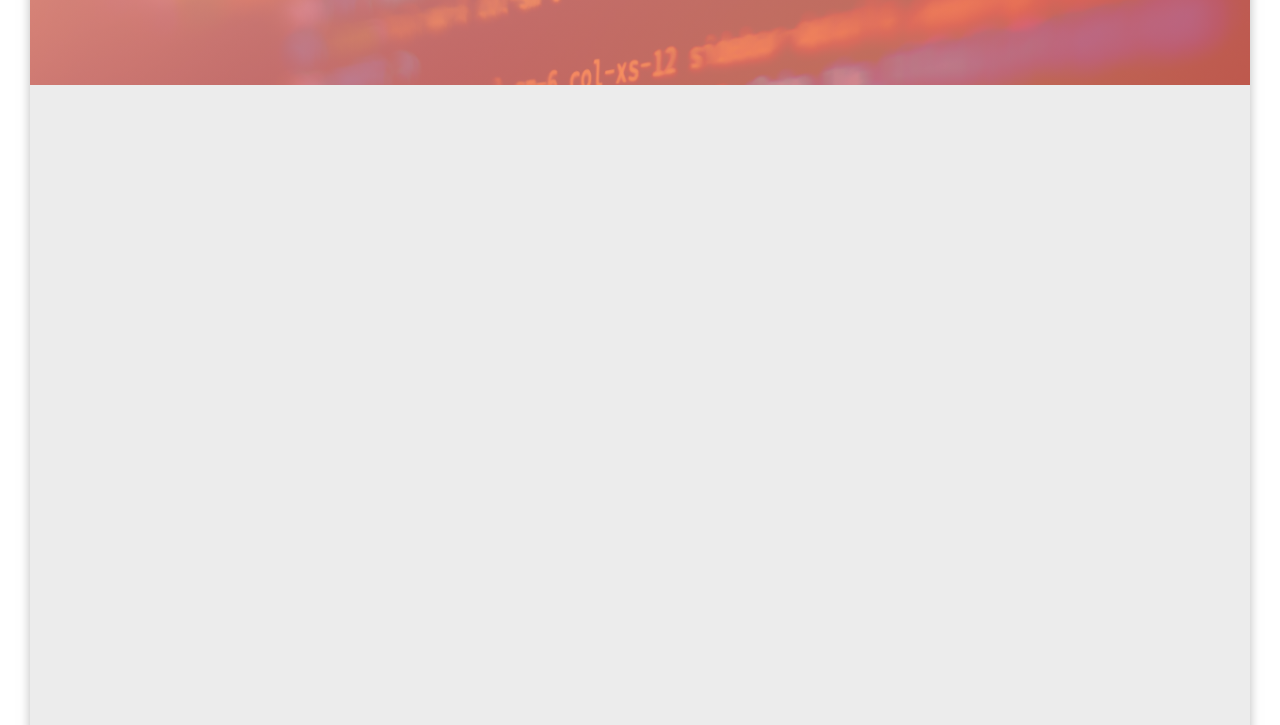
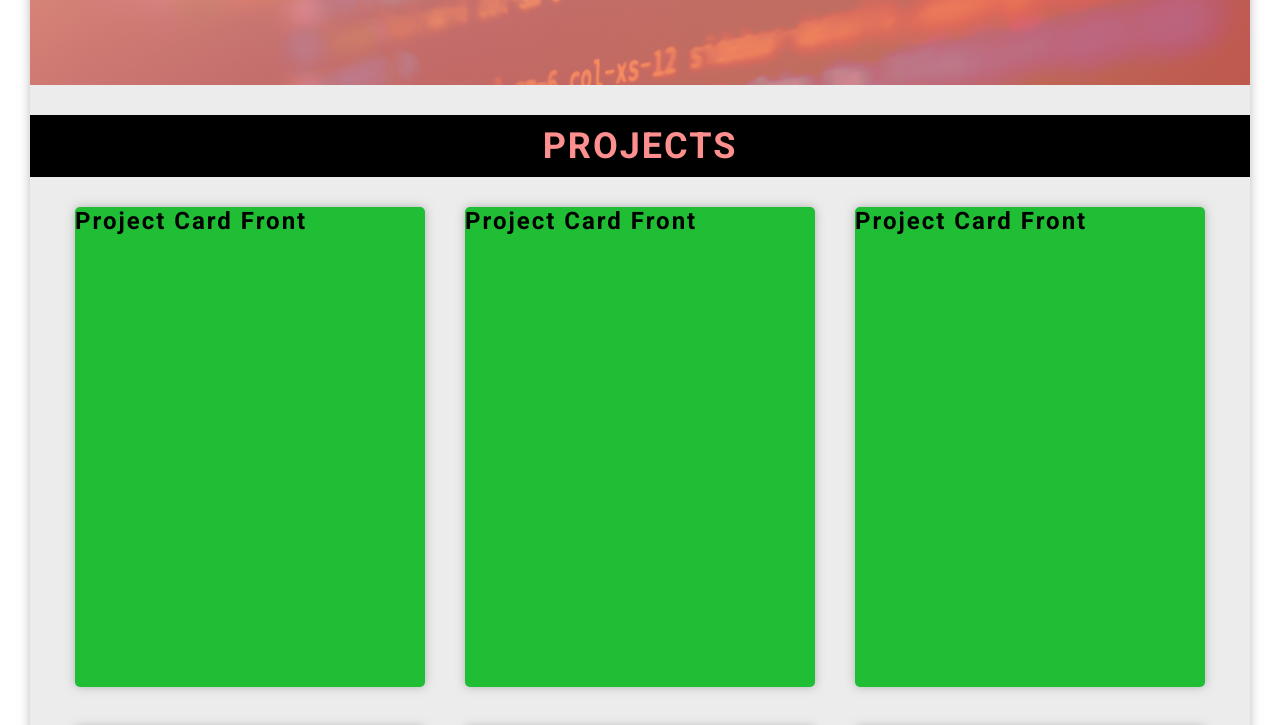
Before and after one commit to Miyuru-Shalitha/my-portfolio, a React (Create React App) app: page / in a window 1280 px wide. Shown: the part 695-1420 px from the top of the page. Built offline with nearby package versions, Linux system fonts and the light colour scheme.

Commit message:
Add basic structure of projects section

```diff
--- a/src/App.js
+++ b/src/App.js
@@ -1,11 +1,15 @@
 import Header from "./components/Header";
 import Navigation from "./components/Navigation";
+import Projects from "./components/Projects/Projects";
 
 function App() {
   return (
     <div className="app">
       <Navigation />
       <Header />
+      <main>
+        <Projects />
+      </main>
     </div>
   );
 }
--- /dev/null
+++ b/src/components/Projects/Project.js
@@ -0,0 +1,17 @@
+import React from "react";
+
+function Project() {
+  return (
+    <div className="project-card">
+      <div className="project-card__side project-card__side--front">
+        <h1>Project Card Front</h1>
+      </div>
+
+      <div className="project-card__side project-card__side--back">
+        <h1>Project Card Back</h1>
+      </div>
+    </div>
+  );
+}
+
+export default Project;
--- /dev/null
+++ b/src/components/Projects/Projects.js
@@ -0,0 +1,23 @@
+import React from "react";
+import Project from "./Project";
+
+function Projects() {
+  return (
+    <section className="projects u-margin-top-medium">
+      <div className="projects__heading">
+        <h2 className="heading-secondary">Projects</h2>
+      </div>
+
+      <div className="projects__container u-margin-top-medium">
+        <Project />
+        <Project />
+        <Project />
+        <Project />
+        <Project />
+        <Project />
+      </div>
+    </section>
+  );
+}
+
+export default Projects;
--- a/src/scss/abstracts/_variables.scss
+++ b/src/scss/abstracts/_variables.scss
@@ -1,4 +1,4 @@
-@use "functions";
+@use "functions" as *;
 
 // COLORS
 :root {
@@ -33,3 +33,6 @@ $color-grey-dark-3: #333;
 
 // FONT SIZES
 $default-font-size: rem(16);
+
+// BORDER RADIUS
+$default-border-radius: 0 0 rem(10) rgba($color-grey-dark-1, 0.5);
--- a/src/scss/base/_typography.scss
+++ b/src/scss/base/_typography.scss
@@ -5,3 +5,9 @@
   color: var(--color-primary-light);
   text-transform: uppercase;
 }
+
+.heading-secondary {
+  font-size: rem(36);
+  color: var(--color-primary);
+  text-transform: uppercase;
+}
--- a/src/scss/base/_utilities.scss
+++ b/src/scss/base/_utilities.scss
@@ -3,3 +3,7 @@
 .u-margin-bottom-medium {
   margin-bottom: rem(30) !important;
 }
+
+.u-margin-top-medium {
+  margin-top: rem(30) !important;
+}
--- a/src/scss/components/_index.scss
+++ b/src/scss/components/_index.scss
@@ -1,2 +1,3 @@
 @forward "button";
 @forward "navigation";
+@forward "project";
--- a/src/scss/components/_navigation.scss
+++ b/src/scss/components/_navigation.scss
@@ -6,6 +6,7 @@
   left: 0;
 
   width: 100%;
+  z-index: 100;
 
   &__list {
     list-style: none;
--- /dev/null
+++ b/src/scss/components/_project.scss
@@ -0,0 +1,37 @@
+@use "../abstracts" as *;
+
+.project-card {
+  max-width: rem(400);
+  perspective: rem(1500);
+
+  position: relative;
+
+  &__side {
+    background-color: #1fbe34; // TEST
+    backface-visibility: hidden;
+    border-radius: rem(5);
+    box-shadow: $default-border-radius;
+    overflow: hidden;
+    transition: all 0.8s;
+
+    position: absolute;
+    top: 0;
+    left: 0;
+    width: 100%;
+    height: 100%;
+
+    &--back {
+      transform: rotateY(180deg);
+    }
+  }
+
+  &:hover &__side {
+    &--front {
+      transform: rotateY(180deg);
+    }
+
+    &--back {
+      transform: rotateY(360deg);
+    }
+  }
+}
--- a/src/scss/layout/_app.scss
+++ b/src/scss/layout/_app.scss
@@ -4,5 +4,5 @@
   // position: relative;
   height: 2000px; // TEST
   background-color: var(--color-grey-light-1);
-  box-shadow: 0 0 rem(10) rgba($color-grey-dark-1, 0.5);
+  box-shadow: $default-border-radius;
 }
--- a/src/scss/layout/_index.scss
+++ b/src/scss/layout/_index.scss
@@ -1,2 +1,3 @@
 @forward "app";
 @forward "header";
+@forward "projects";
--- /dev/null
+++ b/src/scss/layout/_projects.scss
@@ -0,0 +1,20 @@
+@use "../abstracts" as *;
+
+.projects {
+  &__heading {
+    text-align: center;
+    background-color: var(--color-black);
+    padding: rem(10) 0;
+  }
+
+  &__container {
+    display: grid;
+    grid-template-columns: repeat(auto-fit, rem(350));
+    // justify-items: center;
+    // align-items: center;
+    justify-content: center;
+    grid-gap: rem(40);
+
+    height: 1000px; // TEST
+  }
+}
```
